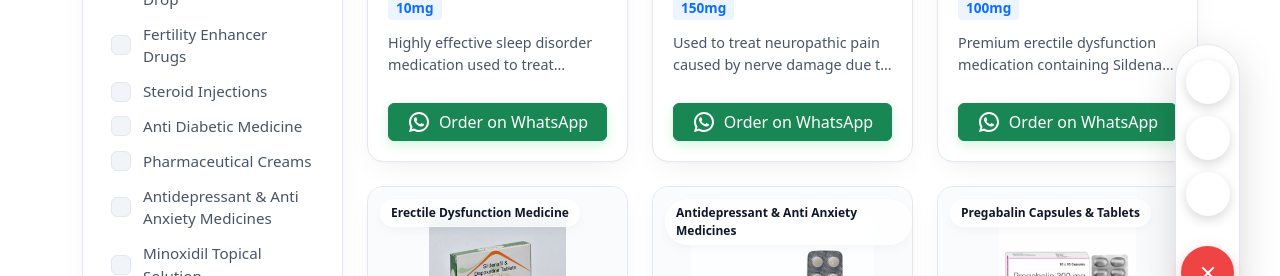
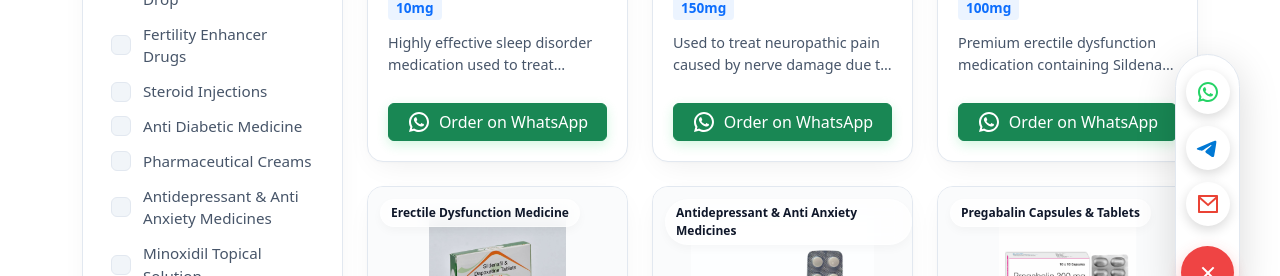
Before and after one commit to nihalukare/intent-lifescience-global, a React (Vite) app: page / in a window 1280 px wide. Both pictures are taken after a click on the button 1207 px from the left and 726 px from the top of the page. Shown: the part 454-730 px from the top of the page. Built offline with nearby package versions, Linux system fonts and the light colour scheme.

Commit message:
changed social icons color

```diff
--- a/src/components/SocialFab.jsx
+++ b/src/components/SocialFab.jsx
@@ -27,7 +27,7 @@ function SocialFab() {
             rel="noreferrer"
             title="Chat on WhatsApp"
           >
-            <RiWhatsappLine size={24} />
+            <RiWhatsappLine size={24} color={"#25d366"} />
           </a>
           <a
             href={telegramUrl}
@@ -36,14 +36,10 @@ function SocialFab() {
             rel="noreferrer"
             title="Join Telegram"
           >
-            <RiTelegram2Fill size={24} />
+            <RiTelegram2Fill size={24} color={"#0078D4"} />
           </a>
-          <a
-            href={emailUrl}
-            className="social-mail"
-            title="Email Us"
-          >
-            <RiMailLine size={24} />
+          <a href={emailUrl} className="social-mail" title="Email Us">
+            <RiMailLine size={24} color={"#EA4335"} />
           </a>
         </div>
 
--- a/src/index.css
+++ b/src/index.css
@@ -1,4 +1,4 @@
-@import url('https://fonts.googleapis.com/css2?family=Outfit:wght@300;400;500;600;700;800&display=swap');
+@import url("https://fonts.googleapis.com/css2?family=Outfit:wght@300;400;500;600;700;800&display=swap");
 
 :root {
   --bg-primary: #f8fafc;
@@ -12,7 +12,8 @@
   --accent-rgb: 13, 110, 253;
   --whatsapp-color: #25d366;
   --whatsapp-hover: #1ebe5d;
-  --card-shadow: 0 10px 30px -10px rgba(0, 0, 0, 0.08), 0 1px 3px rgba(0, 0, 0, 0.02);
+  --card-shadow:
+    0 10px 30px -10px rgba(0, 0, 0, 0.08), 0 1px 3px rgba(0, 0, 0, 0.02);
   --glass-bg: rgba(255, 255, 255, 0.75);
   --glass-border: rgba(255, 255, 255, 0.4);
   --input-bg: #ffffff;
@@ -28,7 +29,8 @@
   --border-color: #374151;
   --accent-color: #3b82f6;
   --accent-rgb: 59, 130, 246;
-  --card-shadow: 0 10px 30px -10px rgba(0, 0, 0, 0.4), 0 1px 4px rgba(0, 0, 0, 0.15);
+  --card-shadow:
+    0 10px 30px -10px rgba(0, 0, 0, 0.4), 0 1px 4px rgba(0, 0, 0, 0.15);
   --glass-bg: rgba(17, 24, 39, 0.75);
   --glass-border: rgba(255, 255, 255, 0.05);
   --input-bg: #1f2937;
@@ -39,14 +41,17 @@
   margin: 0;
   padding: 0;
   box-sizing: border-box;
-  transition: background-color 0.3s ease, border-color 0.3s ease, color 0.3s ease;
+  transition:
+    background-color 0.3s ease,
+    border-color 0.3s ease,
+    color 0.3s ease;
 }
 
 html,
 body {
   width: 100%;
   min-height: 100%;
-  font-family: 'Outfit', sans-serif;
+  font-family: "Outfit", sans-serif;
   background-color: var(--bg-primary);
   color: var(--text-primary);
   scroll-behavior: smooth;
@@ -125,14 +130,16 @@ body[data-bs-theme="dark"] {
   box-shadow: 0 6px 18px rgba(37, 211, 102, 0.35);
 }
 
-.form-control, .form-select {
+.form-control,
+.form-select {
   background-color: var(--input-bg);
   border: 1.5px solid var(--border-color);
   color: var(--text-primary);
   border-radius: 10px;
   padding: 0.6rem 1rem;
 }
-.form-control:focus, .form-select:focus {
+.form-control:focus,
+.form-select:focus {
   background-color: var(--input-bg);
   color: var(--text-primary);
   border-color: var(--accent-color);
@@ -233,7 +240,9 @@ body[data-bs-theme="dark"] {
 }
 .product-grid-card:hover {
   transform: translateY(-8px);
-  box-shadow: 0 20px 40px -15px rgba(0, 0, 0, 0.12), 0 2px 8px rgba(0, 0, 0, 0.04);
+  box-shadow:
+    0 20px 40px -15px rgba(0, 0, 0, 0.12),
+    0 2px 8px rgba(0, 0, 0, 0.04);
   border-color: rgba(var(--accent-rgb), 0.2);
 }
 
@@ -276,7 +285,7 @@ body[data-bs-theme="dark"] {
   font-weight: 600;
   padding: 4px 10px;
   border-radius: 30px;
-  box-shadow: 0 4px 10px rgba(0,0,0,0.03);
+  box-shadow: 0 4px 10px rgba(0, 0, 0, 0.03);
 }
 
 .product-card-body {
@@ -386,7 +395,8 @@ body[data-bs-theme="dark"] {
   width: 100%;
   margin: 1.5rem 0;
 }
-.details-table th, .details-table td {
+.details-table th,
+.details-table td {
   padding: 0.75rem 1rem;
   text-align: left;
   border-bottom: 1px solid var(--border-color);
@@ -436,8 +446,8 @@ body[data-bs-theme="dark"] {
   top: -30px;
   left: 50%;
   transform: translateX(-50%);
-  background: var(--accent-color);
-  color: white;
+  /* background: var(--accent-color); */
+  color: rgb(255, 0, 0);
   font-size: 10px;
   font-weight: 700;
   letter-spacing: 1px;
@@ -447,6 +457,10 @@ body[data-bs-theme="dark"] {
   border-radius: 20px;
   box-shadow: 0 4px 10px rgba(var(--accent-rgb), 0.35);
   animation: pulse-ring 2s infinite;
+}
+
+.social-whatsapp {
+  color: #25d366;
 }
 
 .fab-toggle {
@@ -488,7 +502,7 @@ body[data-bs-theme="dark"] {
 }
 
 .fab-container.open .fab-menu {
-  height: 195px;
+  height: 185px;
   opacity: 1;
   visibility: visible;
   padding: 15px 0 10px;
```
